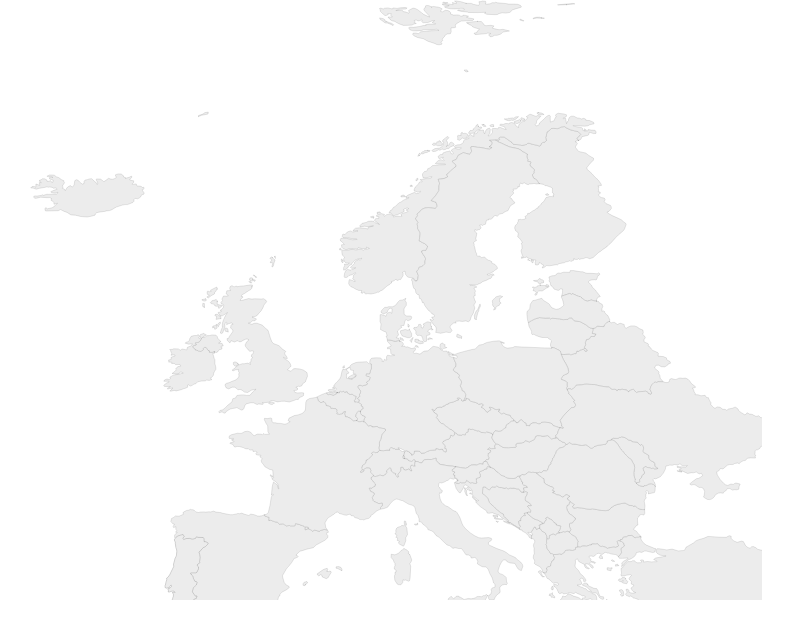
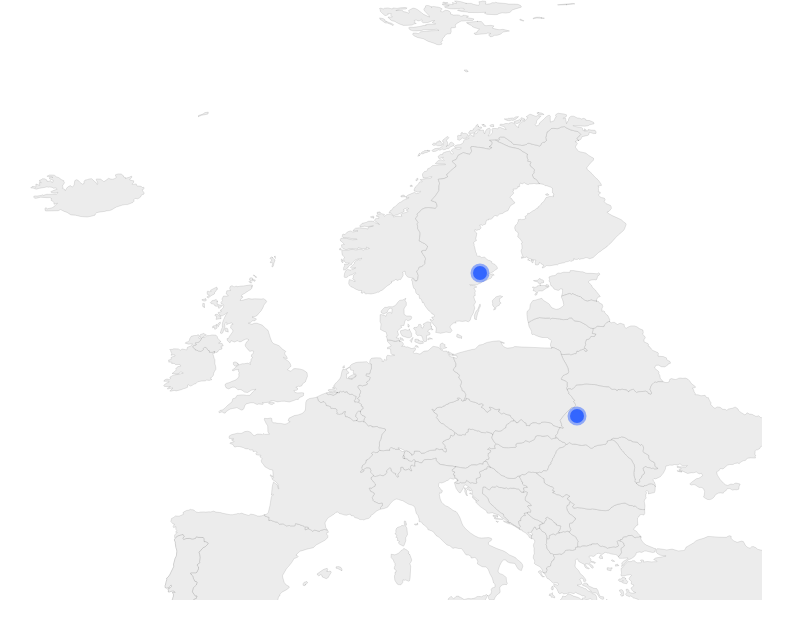
Before and after one commit to zero-plus-x/aidmap, a React (Create React App) app: page / in a window 1280 px wide. Shown: the top 638 px of the page, without its empty margins (298-1091 px from the left). Built offline with nearby package versions, Linux system fonts and the light colour scheme; the HTML template or start-up script is replaced by a standard one.

Commit message:
Add points on the map

```diff
--- a/src/App.js
+++ b/src/App.js
@@ -1,11 +1,13 @@
 import './App.css';
+import * as data from './data/data.json'
 
 import Map from './components/Map'
 
 function App() {
+
   return (
     <div className="App">
-      <Map />
+      <Map {...data} />
     </div>
   )
 }
--- a/data/data.json
+++ b/src/data/data.json
@@ -32,8 +32,8 @@
       "country": "Ukraine",
       "nameCode": "point.Lviv",
       "coordinates": {
-        "x": 0,
-        "y": 0
+        "x": 692,
+        "y": 416
       },
       "info": []
     },
@@ -41,8 +41,8 @@
       "country": "Sweden",
       "nameCode": "point.Stockholm",
       "coordinates": {
-        "x": 0,
-        "y": 0
+        "x": 595,
+        "y": 273
       },
       "info": [
         {
--- /dev/null
+++ b/src/hooks/useScreenSize.js
@@ -0,0 +1,25 @@
+import { useState, useEffect } from 'react'
+
+function useScreenSize() {
+  const [ width, setWidth ] = useState(0)
+  const [ height, setHeight ] = useState(0)
+  const [ margin, setMargin ] = useState(0)
+
+  useEffect(() => {
+    const screenWidth = window.screen.width
+    const screenHeight = window.screen.height
+
+    const mapWidth = Math.round((screenHeight * 1000) / 684)
+    const mapHeight = screenHeight
+
+    const mapMargin = Math.round((screenWidth - mapWidth) / 2)
+
+    setHeight(mapHeight)
+    setWidth(mapWidth)
+    setMargin(mapMargin)
+  })
+
+  return { width, height, margin }
+}
+
+export default useScreenSize
```
Also changed, not shown: src/components/Map/index.js, src/data/i18n.json (renamed from data/i18n.json).
